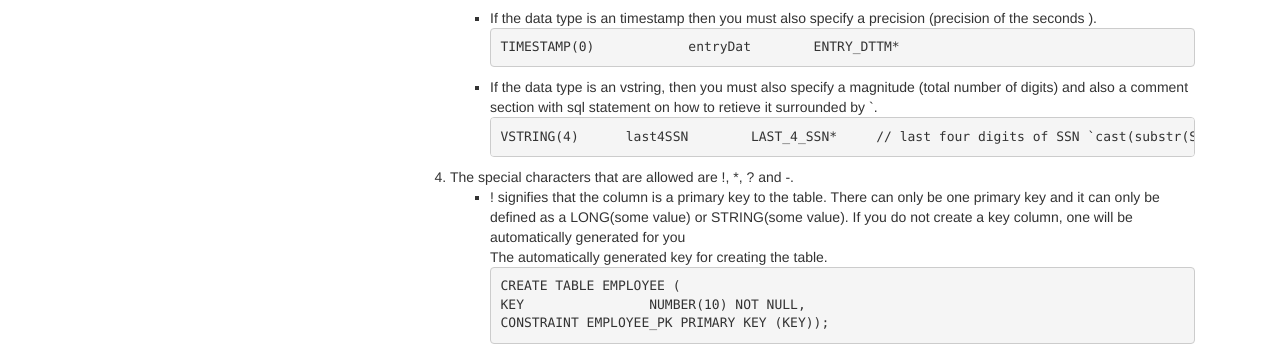
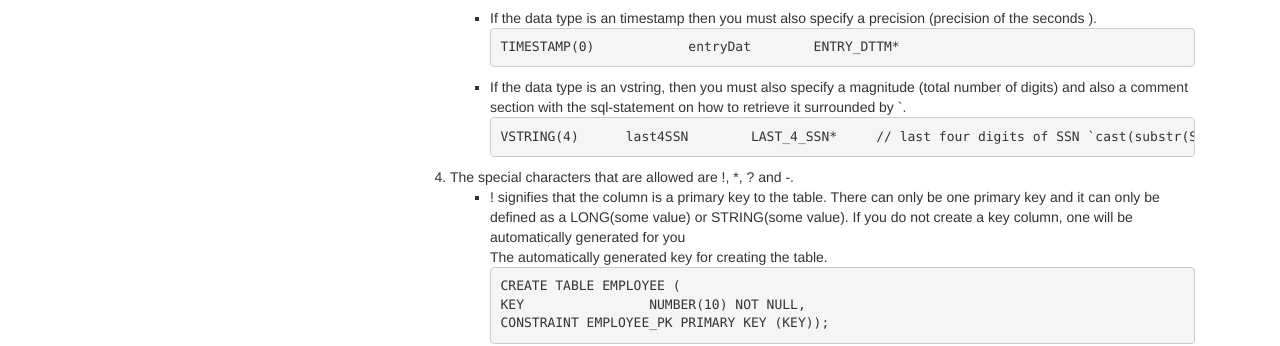
Before and after one commit to BatGen/batgen.github.io, a Jekyll site: the page built from documentation.html, in a window 1280 px wide and 900 px high, scrolled down 826 px. Shown: the part 181-527 px from the top of the window. Built offline with Jekyll 4.4.1, drawn with Linux system fonts in a browser that asks for light colours; nearby versions of some CDN libraries; library files that are not in the unit come from our copies.

```diff
--- a/documentation.html
+++ b/documentation.html
@@ -110,7 +110,7 @@
     						</li>
     						<li>If the data type is an vstring, then you must also specify
     						a magnitude (total number of digits) and also a comment section
-    						with sql statement on how to retieve it surrounded by `.
+    						with the sql-statement on how to retrieve it surrounded by `.
 <pre>
 VSTRING(4)	last4SSN	LAST_4_SSN*	// last four digits of SSN `cast(substr(SSN, 6, 4) as varchar2(4))`
 </pre>
```
